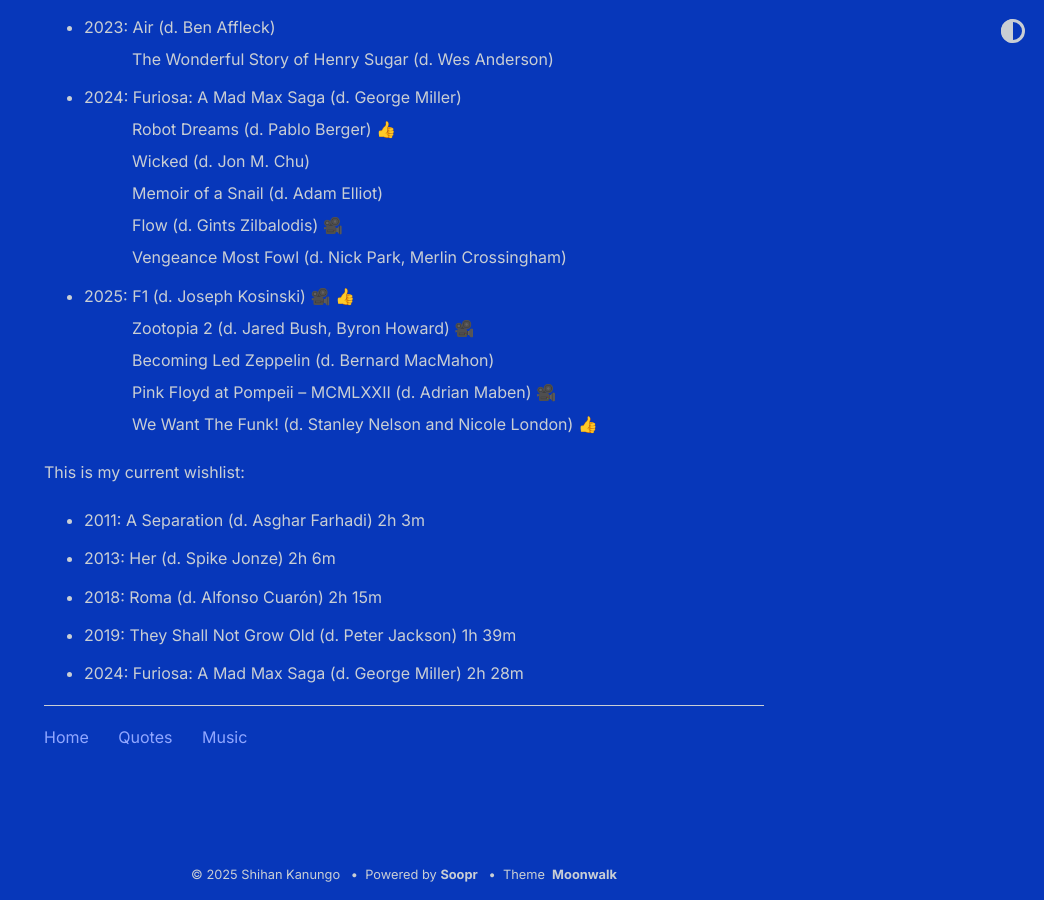
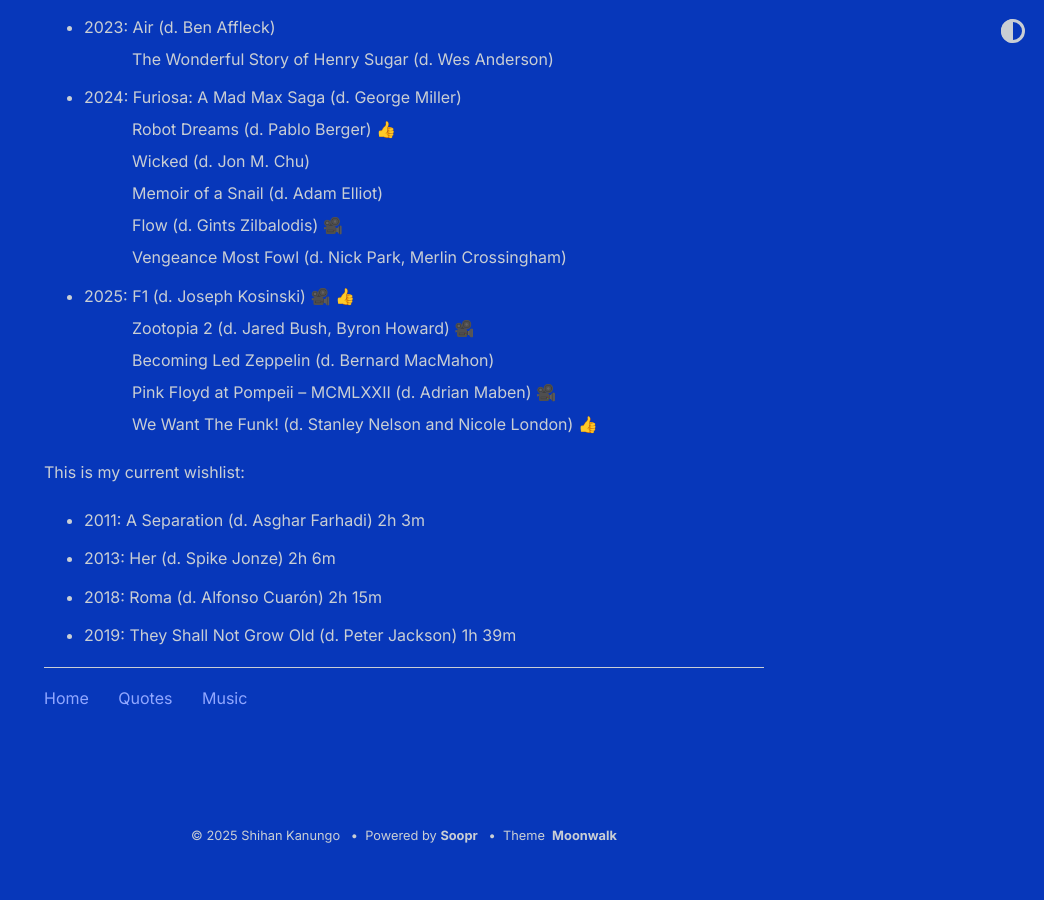
Before and after one commit to shihankanungo/shihankanungo.github.io, a Jekyll site: the page built from movies.md, in a window 1280 px wide and 900 px high, scrolled down 4590 px. Shown: the whole window, without its empty margins (236-1280 px from the left). Built offline with Jekyll 4.4.1, drawn with Linux system fonts in a browser that asks for light colours; after the commit the page ends 5452 px from its top, so only the background shows below that.

Commit message:
Update movies.md

```diff
--- a/movies.md
+++ b/movies.md
@@ -126,4 +126,3 @@
 - 2013: Her (d. Spike Jonze) 2h 6m
 - 2018: Roma (d. Alfonso Cuarón) 2h 15m
 - 2019: They Shall Not Grow Old (d. Peter Jackson) 1h 39m
-- 2024: Furiosa: A Mad Max Saga (d. George Miller) 2h 28m
```
